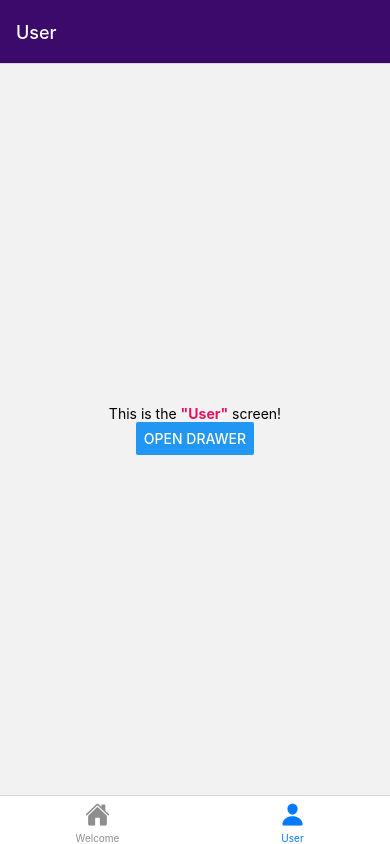
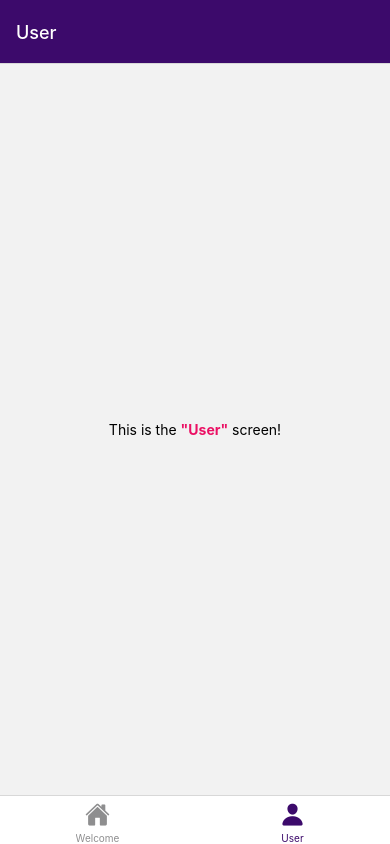
Before and after one commit to ameeraazli/DrawerNavigator, a React Native app: screen /User in a window 390 px wide. Built offline with nearby package versions, Linux system fonts and the light colour scheme.

Commit message:
change to use BottomTabNavigator instead - styling

```diff
--- a/App.js
+++ b/App.js
@@ -16,6 +16,7 @@ export default function App() {
       <BottomTab.Navigator screenOptions={{
         headerStyle: {backgroundColor: '#3c0a6b'},
         headerTintColor: 'white',
+        tabBarActiveTintColor: '#3c0a6b',
       }}>
         <BottomTab.Screen
           name="Welcome"
--- a/screens/UserScreen.js
+++ b/screens/UserScreen.js
@@ -10,7 +10,7 @@ function UserScreen({navigation}) {
       <Text>
         This is the <Text style={styles.highlight}>"User"</Text> screen!
       </Text>
-      <Button title= "Open Drawer" onPress={openDrawerHandler} />
+      {/* <Button title= "Open Drawer" onPress={openDrawerHandler} /> */}
     </View>
   );
 }
```
